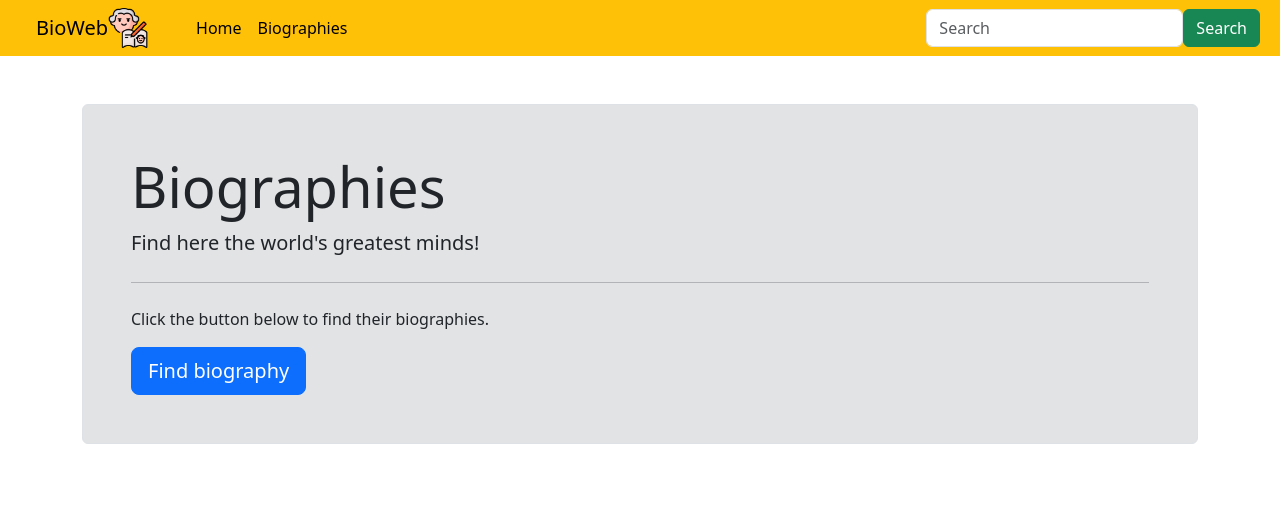
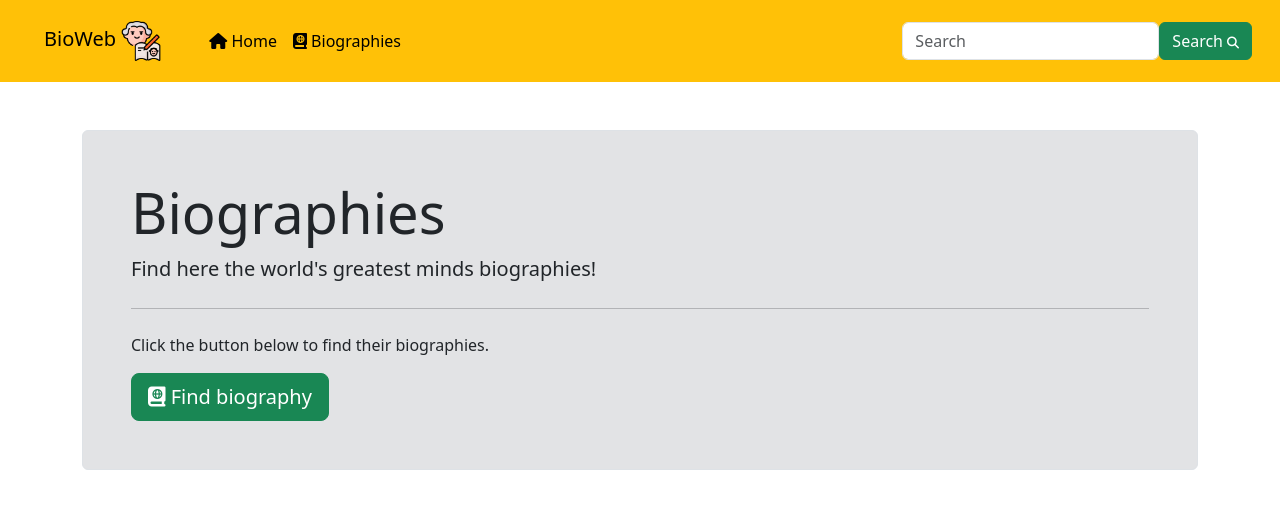
Before and after one commit to RafaelaYazawa/BioWeb, a Django app: page / in a window 1280 px wide. Shown: the top 509 px of the page. Run offline with Django 5.2, Linux system fonts and the light colour scheme; some libraries are stand-ins or nearby versions.

Commit message:
implemented the view for someone's biography, added a gitignore file, added some icons for a better style of the pages

```diff
--- a/core/templates/base.html
+++ b/core/templates/base.html
@@ -9,6 +9,8 @@
     <!-- Bootstrap CSS -->
     <link rel="stylesheet" href="https://cdn.jsdelivr.net/npm/bootstrap@5.3.8/dist/css/bootstrap.rtl.min.css" integrity="sha384-CfCrinSRH2IR6a4e6fy2q6ioOX7O6Mtm1L9vRvFZ1trBncWmMePhzvafv7oIcWiW" crossorigin="anonymous">
 
+    <!-- Font Awesome -->
+    <script src="https://kit.fontawesome.com/b0ba07ad05.js" crossorigin="anonymous"></script>
     <title>{% block title %} {% endblock %}</title>
   </head>
   <body>
--- a/core/templates/index.html
+++ b/core/templates/index.html
@@ -5,10 +5,12 @@
     <div class="border my-5 p-5 bg-secondary-subtle rounded">
       <h1 class="display-4">Biographies</h1>
 
-      <p class="lead">Find here the world's greatest minds!</p>
+      <p class="lead">Find here the world's greatest minds biographies!</p>
       <hr class="my-4">
       <p>Click the button below to find their biographies.</p>
-      <a class="btn btn-primary btn-lg" href="{% url 'biographies' %}" role="button">Find biography</a>
+      <a class="btn btn-success btn-lg" href="{% url 'biographies' %}" role="button">
+        <i class="fa-solid fa-book-atlas"></i> Find biography
+      </a>
     </div>
 
   {% endblock %}
--- a/core/templates/lists.html
+++ b/core/templates/lists.html
@@ -26,6 +26,11 @@
         <td class="fs-5">{{ person.name }}</td>
         <td>{{ person.created_at}}</td>
         <td>{{ person.modified_at}}</td>
+        <td>
+          <a class="btn btn-outline-success" href="{% url 'bio' person.id %}">
+            <i class="fa-solid fa-book-open-reader"></i> Read
+          </a>
+        </td>
     </tr>
     {% endfor %}
     </tbody>
--- a/core/templates/navbar.html
+++ b/core/templates/navbar.html
@@ -1,27 +1,35 @@
 {% load static %}
 
-<nav class="navbar navbar-expand-lg bg-warning p-2">
+<nav class="navbar navbar-expand-lg bg-warning p-3">
   <div class="container-fluid">
-    <a class="navbar-brand" href="{% url 'index' %}">BioWeb</a>
+    <a class="navbar-brand" href="{% url 'index' %}">
+      BioWeb
+      <img src="{% static 'img/bio.png' %}" alt="" width="40">
+    </a>
     <button class="navbar-toggler" type="button" data-bs-toggle="collapse" data-bs-target="#navbarSupportedContent" aria-controls="navbarSupportedContent" aria-expanded="false" aria-label="Toggle navigation">
       <span class="navbar-toggler-icon"></span>
     </button>
 
-    <img src="{% static 'img/bio.png' %}" alt="" width="40">
     <div class="collapse navbar-collapse flex justify-content-between" id="navbarSupportedContent">
       <ul class="navbar-nav  mb-2 mb-lg-0">
         <li class="nav-item">
-          <a class="nav-link active" aria-current="page" href="{% url 'index' %}">Home</a>
+          <a class="nav-link active" aria-current="page" href="{% url 'index' %}">
+            <i class="fa-solid fa-house"></i> Home
+          </a>
         </li>
 
         <li class="nav-item">
-          <a class="nav-link active" aria-current="page" href="{% url 'biographies' %}">Biographies</a>
+          <a class="nav-link active" aria-current="page" href="{% url 'biographies' %}">
+            <i class="fa-solid fa-book-atlas"></i> Biographies
+          </a>
         </li>
       </ul>
 
       <form class="d-flex" role="search" action="{% url 'biographies' %}" action="get" >
         <input class="form-control me-2" type="search" placeholder="Search" name="query" aria-label="Search"/>
-        <button class="btn btn-success" type="submit">Search</button>
+        <button class="btn btn-success d-flex justify-content-between align-items-baseline gap-1" type="submit">
+          Search <i class="fa-solid fa-magnifying-glass fa-xs"></i>
+        </button>
       </form>
     </div>
   </div>
--- a/core/urls.py
+++ b/core/urls.py
@@ -4,4 +4,5 @@ from .  import views
 urlpatterns = [
     path("", views.index, name="index"),
     path("biographies", views.list, name="biographies"),
+    path("bio/<int:id>", views.details, name="bio")
 ]
--- a/core/views.py
+++ b/core/views.py
@@ -1,4 +1,5 @@
 from django.shortcuts import render
+from django.shortcuts import get_object_or_404
 from . models import *
 
 # Create your views here.
@@ -16,3 +17,10 @@ def list(request):
         "people": people
     }
     return render(request, "lists.html", context=context)
+
+def details(request, id):
+    person = get_object_or_404(Person, pk=id)
+    context = {
+        "person": person
+    }
+    return render(request, "biography.html", context=context)
```
Also changed, not shown: core/templates/biography.html (added, +30 -0 lines), db.sqlite3 (deleted), 1 other file.
